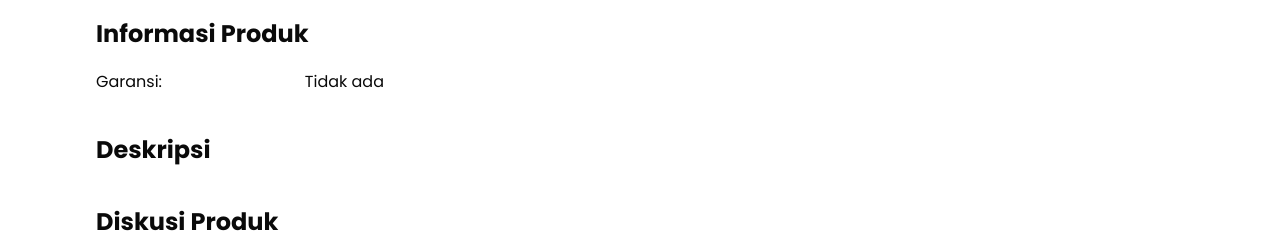
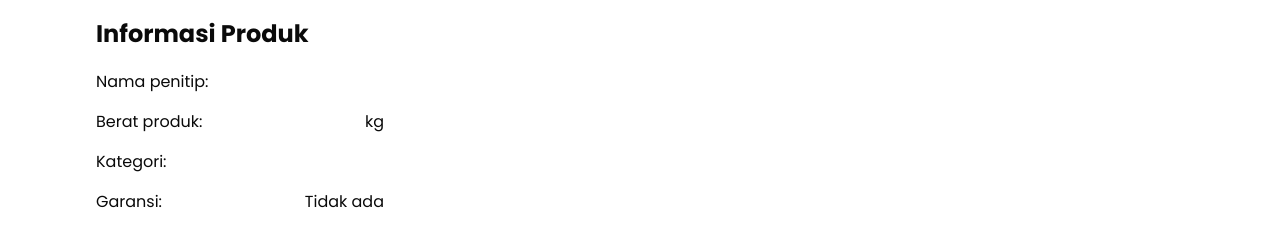
Before and after one commit to staryone/reusemart-frontend, a Next.js app: page /product-details/1 in a window 1280 px wide. Shown: the part 545-794 px from the top of the page. Built offline with nearby package versions, Linux system fonts and the light colour scheme; no server answers.

Commit message:
update detail produk

```diff
--- a/src/app/(public)/product-details/[id]/page.tsx
+++ b/src/app/(public)/product-details/[id]/page.tsx
@@ -79,6 +79,18 @@ export default function ProductDetails() {
           <div className="text-2xl my-5 font-bold">Informasi Produk</div>
           <div className="flex flex-col gap-4 mb-10 text-md">
             <div className="flex justify-between w-72">
+              <div>Nama penitip: </div>
+              <div>{barang?.penitip.nama}</div>
+            </div>
+            <div className="flex justify-between w-72">
+              <div>Berat produk: </div>
+              <div>{barang?.berat} kg</div>
+            </div>
+            <div className="flex justify-between w-72">
+              <div>Kategori: </div>
+              <div>{barang?.kategori.nama_kategori}</div>
+            </div>
+            <div className="flex justify-between w-72">
               <div>Garansi: </div>
               <div>{barang?.garansi == null ? "Tidak ada" : formatDate(barang.garansi)}</div>
             </div>
```
